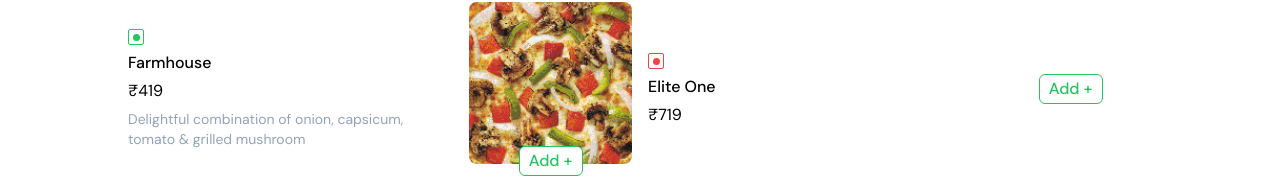
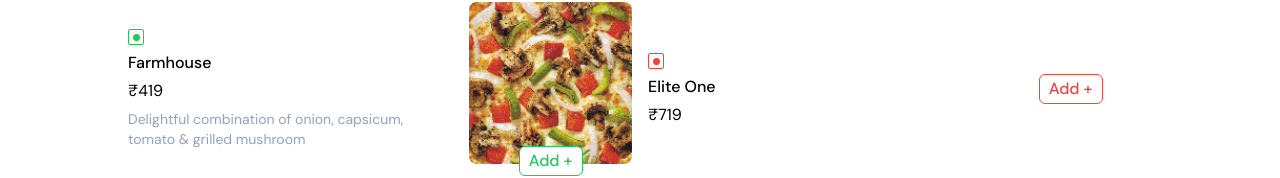
Before and after one commit to nrjdalal/at7, a Next.js app: page / in a window 1280 px wide. Shown: the part 408-586 px from the top of the page. Built offline with nearby package versions, Linux system fonts and the light colour scheme.

Commit message:
Mon Mar 14 17:44:21 IST 2022

```diff
--- a/pages/index.tsx
+++ b/pages/index.tsx
@@ -31,12 +31,20 @@ const index = () => {
                 src={src}
                 alt=""
               />
-              <div className="absolute left-1/2 bottom-0 flex w-16 -translate-x-1/2 justify-center rounded-md border-[1.5px] border-green-500 bg-white py-1 font-medium text-green-500">
+              <div
+                className={`absolute left-1/2 bottom-0 flex w-16 -translate-x-1/2 justify-center rounded-md border-[1.5px] bg-white py-1 font-medium ${
+                  nonveg ? 'border-red-500 text-red-500' : 'border-green-500 text-green-500'
+                }`}
+              >
                 Add +
               </div>
             </>
           ) : (
-            <div className="flex w-16 justify-center rounded-md border-[1.5px] border-green-500 bg-white py-1 font-medium text-green-500">
+            <div
+              className={`flex w-16 justify-center rounded-md border-[1.5px] bg-white py-1 font-medium ${
+                nonveg ? 'border-red-500 text-red-500' : 'border-green-500 text-green-500'
+              }`}
+            >
               Add +
             </div>
           )}
```
